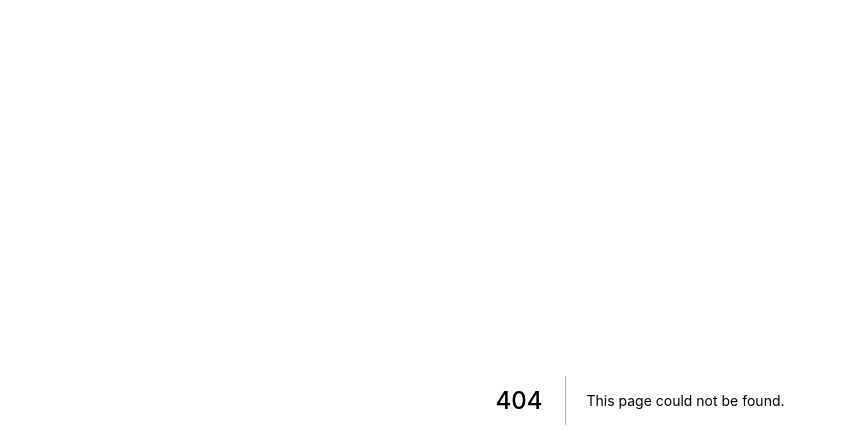
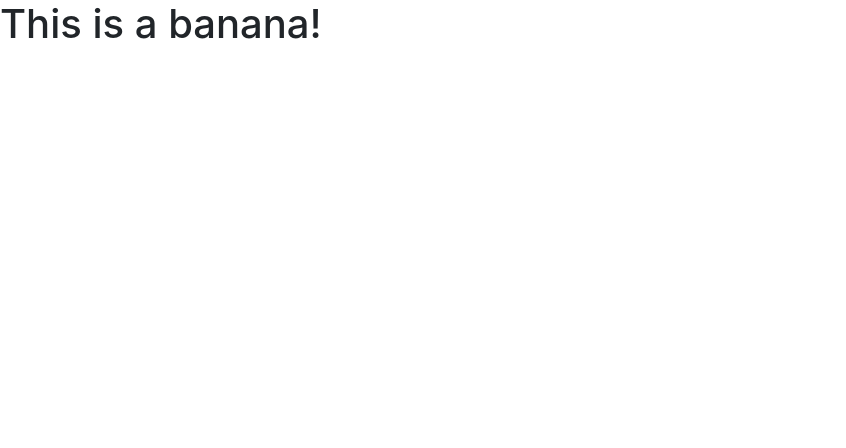
Before and after one commit to AadityaSharma/ticketing, a Next.js app in the folder client/: page /banana in a window 1280 px wide. Before the commit this address had no page. Shown: the top 448 px of the page, without its empty margins (0-846 px from the left). Built offline with nearby package versions, Linux system fonts and the light colour scheme.

Commit message:
Add a dummy route

```diff
--- /dev/null
+++ b/client/pages/banana.js
@@ -0,0 +1,3 @@
+export default () => {
+    return <h1>This is a banana!</h1>;
+}
```
